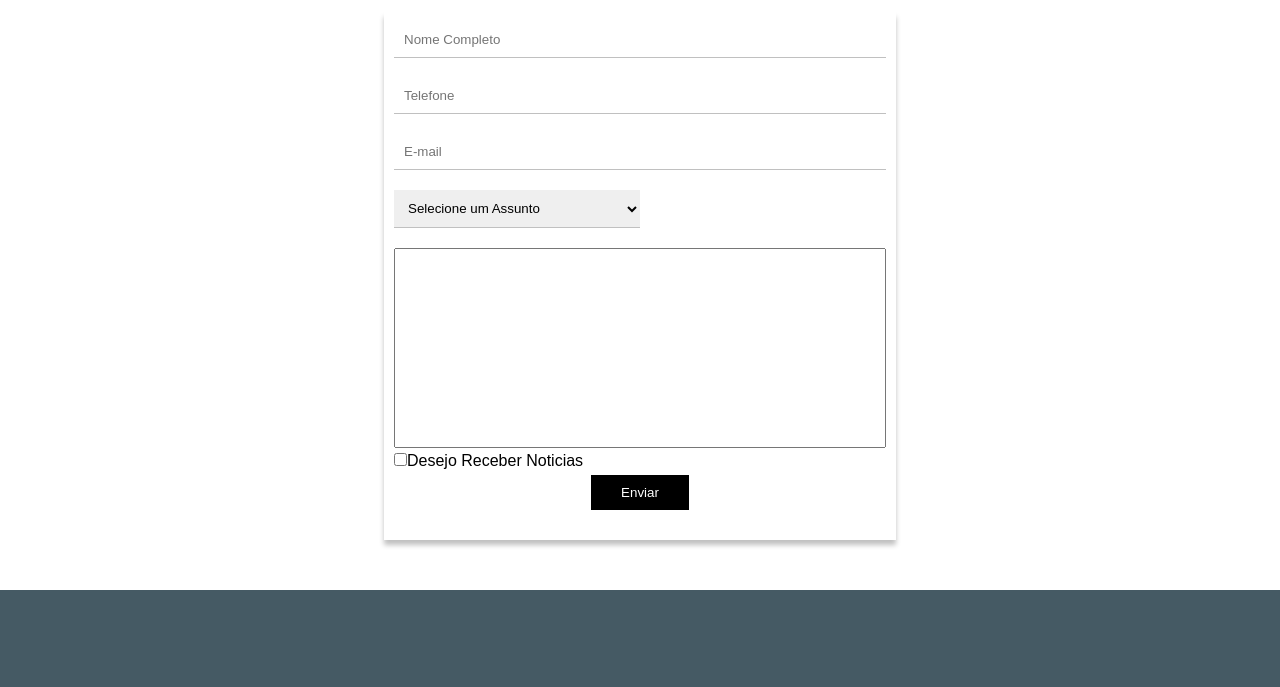
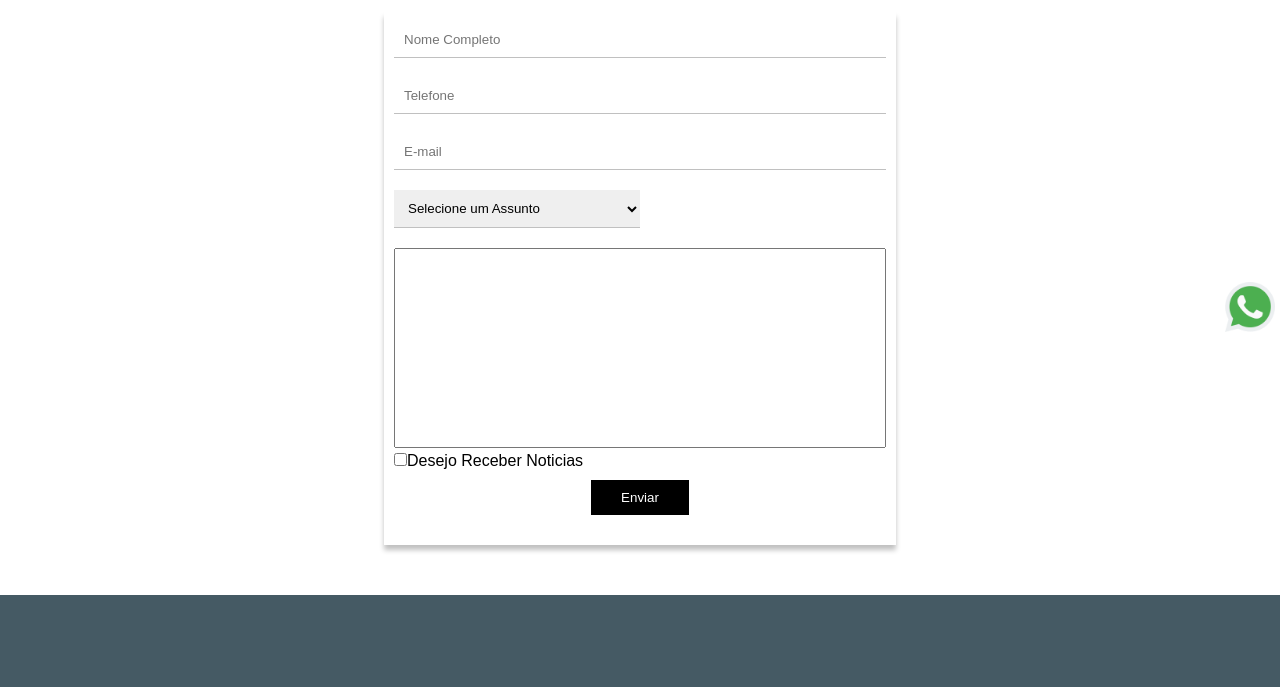
Before and after one commit to leonardo24sv10/cafeteria, a plain HTML site: page contato.html in a window 1280 px wide. Shown: the part 458-1145 px from the top of the page. Drawn offline with nearby package versions, Linux system fonts and the light colour scheme.

Commit message:
criação da rede social do whatsapp

```diff
--- a/contato.html
+++ b/contato.html
@@ -95,6 +95,11 @@
         </div>
     </footer>
 
+    <div id="whatsapp">
+        <a href="https://wa.me/5511976459113" target="_blank">
+            <img src="img/whatsapp4.png" alt="Contato Whatsapp">
+        </a>
+    </div>
 
 </body>
 
--- a/css/cafeteria.css
+++ b/css/cafeteria.css
@@ -298,5 +298,18 @@ main #imghome img{
             cursor: pointer;
             display: block;
             /* modificações no sentido horario */
-            margin: 5px auto 20px auto;
+            margin: 10px auto 20px auto;
         }
+        /* -----------------------------formatação whatsapp------------------------ */
+        #whatsapp{
+            position: fixed;
+            width: 50px;
+            height: 50px;
+           bottom: 10px;
+           right: 5px;
+
+        }
+
+        #whatsapp img{
+            width: 100%;
+        }
```
Also changed, not shown: cardapio.html (+5 -0 lines), index.html (+5 -0 lines), localizacao.html (+5 -0 lines), quemsomos.html (+5 -0 lines), img/whatsapp2.jpg (added), img/whatsapp3.png (added), img/whatsapp4.png (added), img/whatssapp.png (added), img/zip zop zup zap zep.jpg (added).
